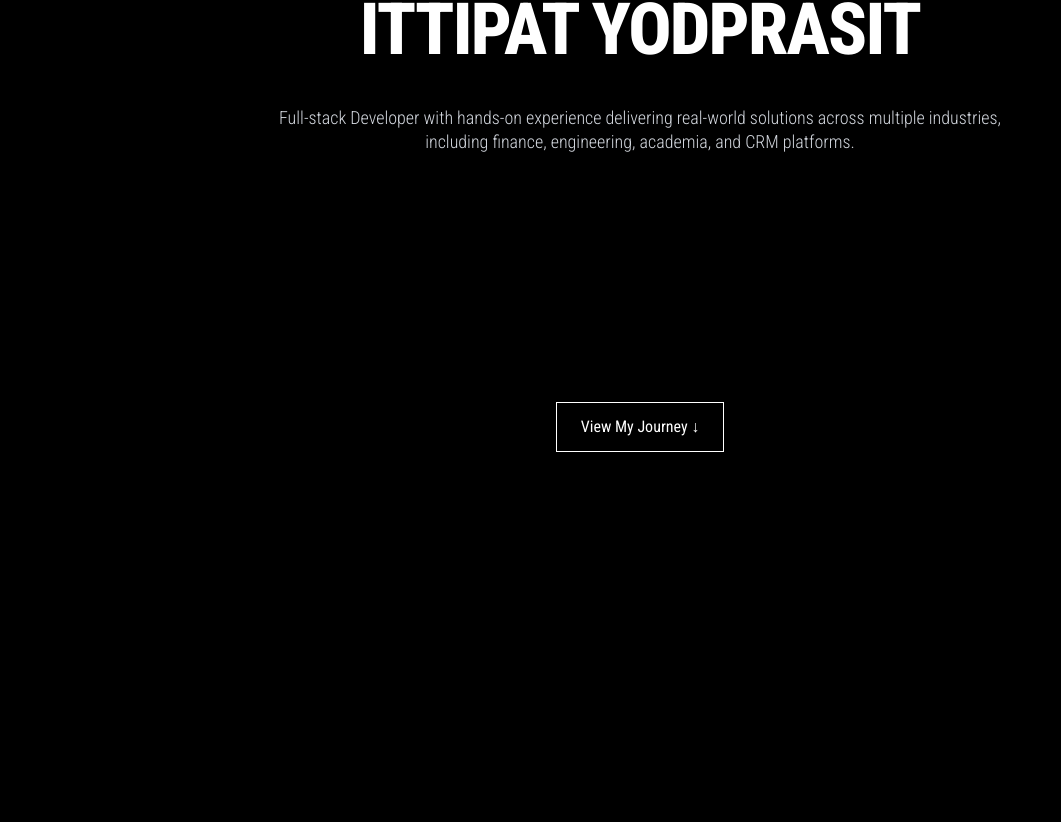
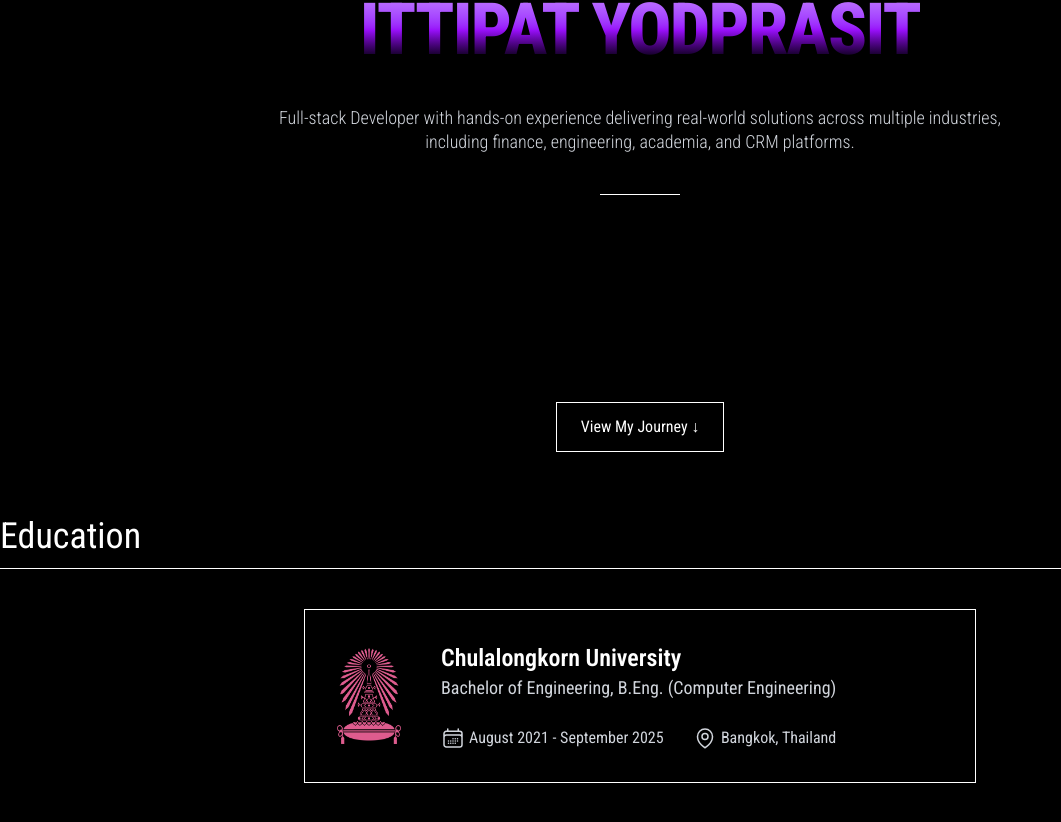
Before and after one commit to GavinITP/portfolio, a React (Vite) app: page / in a window 1280 px wide. Shown: the part 300-1122 px from the top of the page, without its empty margins (0-1061 px from the left). Before the commit the page ends 800 px from the top, so only its background shows below. Built offline with nearby package versions, Linux system fonts and the light colour scheme.

Commit message:
feat: education section

```diff
--- a/src/App.tsx
+++ b/src/App.tsx
@@ -1,3 +1,4 @@
+import Education from "./sections/Education";
 import Hero from "./sections/Hero";
 import Navbar from "./sections/Navbar";
 
@@ -9,7 +10,7 @@ export default function App() {
       {/* hero */}
       <Hero />
       {/* education */}
-
+      <Education />
       {/* experience */}
       {/* projects */}
       {/* achievements */}
--- /dev/null
+++ b/src/sections/Education.tsx
@@ -0,0 +1,72 @@
+export default function Education() {
+  return (
+    <div className="mt-20" id="education">
+      <div>
+        <h2 className="text-4xl my-3">Education</h2>
+        <hr />
+      </div>
+
+      <div className=" bg-black flex items-center justify-center px-4 my-10">
+        <div className="max-w-2xl w-full border bg-black p-8 hover:cursor-pointer">
+          <div className="flex items-center gap-10">
+            <img
+              src="chula-logo.png"
+              alt="chulalongkorn university"
+              className="w-16"
+            />
+
+            <div>
+              <h2 className="text-2xl font-semibold text-white">
+                Chulalongkorn University
+              </h2>
+              <p className="text-lg  text-gray-300">
+                Bachelor of Engineering, B.Eng. (Computer Engineering)
+              </p>
+              <div className="mt-6 flex justify-between text-base text-gray-300">
+                <div className="flex items-center mr-4 gap-1">
+                  <svg
+                    xmlns="http://www.w3.org/2000/svg"
+                    fill="none"
+                    viewBox="0 0 24 24"
+                    stroke-width="1.5"
+                    stroke="currentColor"
+                    className="size-6 inline"
+                  >
+                    <path
+                      stroke-linecap="round"
+                      stroke-linejoin="round"
+                      d="M6.75 3v2.25M17.25 3v2.25M3 18.75V7.5a2.25 2.25 0 0 1 2.25-2.25h13.5A2.25 2.25 0 0 1 21 7.5v11.25m-18 0A2.25 2.25 0 0 0 5.25 21h13.5A2.25 2.25 0 0 0 21 18.75m-18 0v-7.5A2.25 2.25 0 0 1 5.25 9h13.5A2.25 2.25 0 0 1 21 11.25v7.5m-9-6h.008v.008H12v-.008ZM12 15h.008v.008H12V15Zm0 2.25h.008v.008H12v-.008ZM9.75 15h.008v.008H9.75V15Zm0 2.25h.008v.008H9.75v-.008ZM7.5 15h.008v.008H7.5V15Zm0 2.25h.008v.008H7.5v-.008Zm6.75-4.5h.008v.008h-.008v-.008Zm0 2.25h.008v.008h-.008V15Zm0 2.25h.008v.008h-.008v-.008Zm2.25-4.5h.008v.008H16.5v-.008Zm0 2.25h.008v.008H16.5V15Z"
+                    />
+                  </svg>
+                  <p className="inline">August 2021 - September 2025</p>
+                </div>
+                <div className="flex items-center gap-1">
+                  <svg
+                    xmlns="http://www.w3.org/2000/svg"
+                    fill="none"
+                    viewBox="0 0 24 24"
+                    strokeWidth={1.5}
+                    stroke="currentColor"
+                    className="size-6 inline"
+                  >
+                    <path
+                      strokeLinecap="round"
+                      strokeLinejoin="round"
+                      d="M15 10.5a3 3 0 1 1-6 0 3 3 0 0 1 6 0Z"
+                    />
+                    <path
+                      strokeLinecap="round"
+                      strokeLinejoin="round"
+                      d="M19.5 10.5c0 7.142-7.5 11.25-7.5 11.25S4.5 17.642 4.5 10.5a7.5 7.5 0 1 1 15 0Z"
+                    />
+                  </svg>
+                  <p className="inline">Bangkok, Thailand</p>
+                </div>
+              </div>
+            </div>
+          </div>
+        </div>
+      </div>
+    </div>
+  );
+}
--- a/src/sections/Hero.tsx
+++ b/src/sections/Hero.tsx
@@ -2,8 +2,7 @@ export default function Hero() {
   return (
     <section className="text-white min-h-[calc(100vh-64px)] flex flex-col justify-center items-center text-center px-6">
       <p className="mb-4 text-3xl">Hi, I am</p>
-
-      <h1 className="font-extrabold  text-5xl md:text-7xl uppercase tracking-tight">
+      <h1 className="font-extrabold text-5xl md:text-7xl uppercase tracking-tight bg-linear-to-b from-purple-400 via-purple-600 to-black bg-clip-text text-transparent">
         Ittipat Yodprasit
       </h1>
 
@@ -12,6 +11,8 @@ export default function Hero() {
         solutions across multiple industries, including finance, engineering,
         academia, and CRM platforms.
       </p>
+
+      <hr className="w-20" />
 
       <a
         href="#education"
--- a/src/sections/Navbar.tsx
+++ b/src/sections/Navbar.tsx
@@ -9,7 +9,7 @@ export default function Navbar() {
       <div className="max-w-7xl mx-auto px-6">
         <div className="flex justify-between items-center h-16">
           {/* Logo */}
-          <div className="font-display text-3xl tracking-tight uppercase font-extrabold cursor-pointer text-white">
+          <div className="font-display text-3xl tracking-tight uppercase font-extrabold cursor-pointer text-white hover:text-purple-600 ">
             Ittipat Y
           </div>
 
@@ -26,7 +26,7 @@ export default function Navbar() {
             ))}
             <a
               href="#contact"
-              className="px-5 py-2 rounded-xl bg-white text-black hover:bg-gray-400 hover:cursor-pointer transition duration-300"
+              className="px-5 py-2 bg-white text-black hover:bg-purple-600 hover:text-white hover:cursor-pointer transition duration-300"
             >
               Contact
             </a>
@@ -72,7 +72,7 @@ export default function Navbar() {
           ))}
           <a
             href="#contact"
-            className="block w-full mt-3 px-5 py-2  rounded-xl bg-white text-black hover:bg-gray-800 transition text-center"
+            className="block w-full mt-3 px-5 py-2 bg-white text-black hover:bg-purple-500 transition text-center"
             onClick={() => setIsOpen(false)}
           >
             Contact
```
Also changed, not shown: public/chula-logo.png (added).
